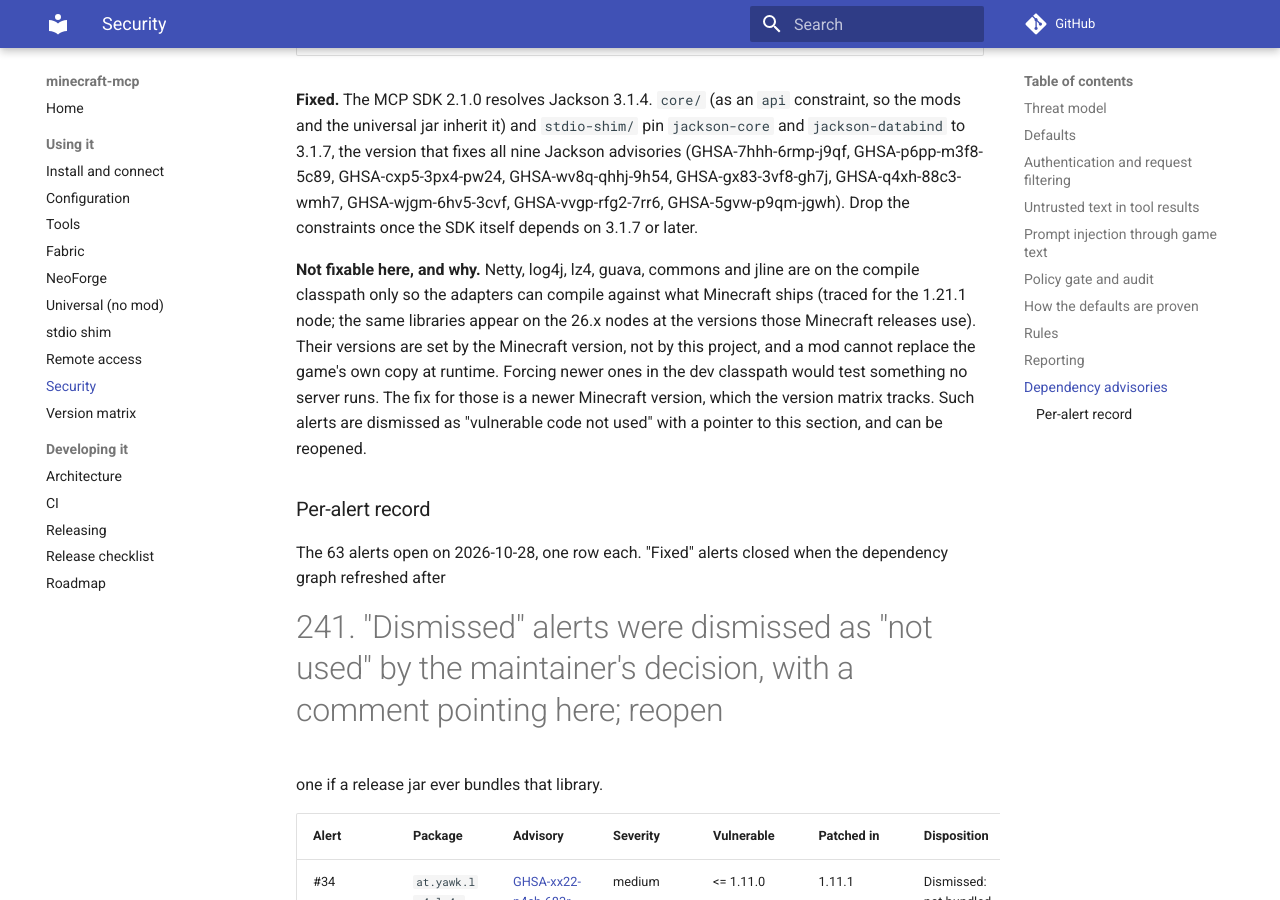
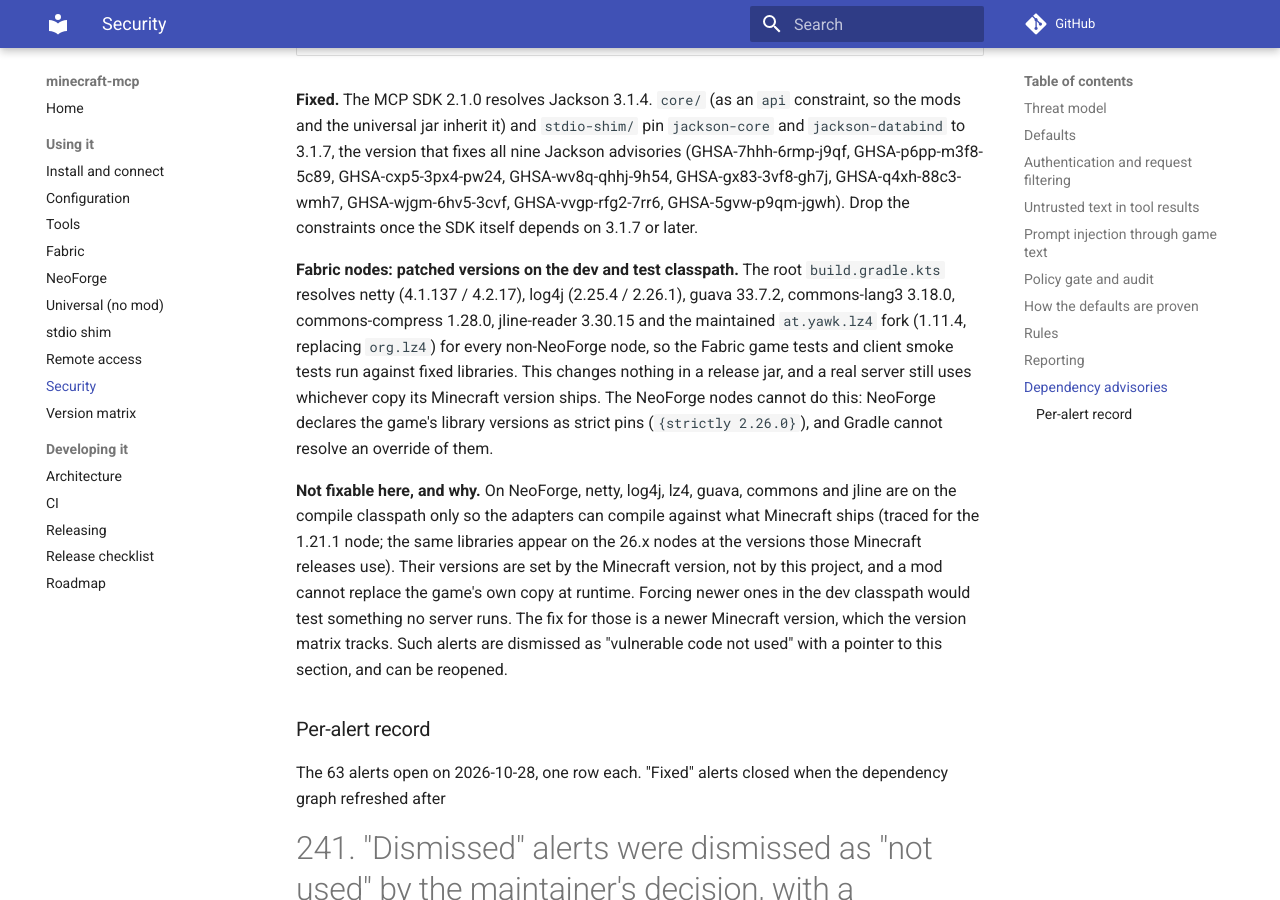
Before and after one commit to aomarai/minecraft-mcp, an MkDocs documentation site: the page built from docs/security.md, in a window 1280 px wide and 900 px high, scrolled down 6868 px. Built offline with MkDocs 1.6.1 and Material for MkDocs 9.7.7, drawn with Linux system fonts in a browser that asks for light colours; comment, search, counter and statistics services are not loaded.

Commit message:
Build and test the Fabric nodes against patched Minecraft library versions
Overrides netty, log4j, guava, commons-lang3, commons-compress, jline and lz4 on the
non-NeoForge dev and test classpath. NeoForge pins the game's versions strictly, so
its nodes are unchanged. Documented in docs/security.md.

Co-Authored-By: Claude Sonnet 5.5 <noreply@anthropic.com>

```diff
--- a/docs/security.md
+++ b/docs/security.md
@@ -209,7 +209,14 @@ fixes all nine Jackson advisories (GHSA-7hhh-6rmp-j9qf, GHSA-p6pp-m3f8-5c89, GHS
 GHSA-wv8q-qhhj-9h54, GHSA-gx83-3vf8-gh7j, GHSA-q4xh-88c3-wmh7, GHSA-wjgm-6hv5-3cvf, GHSA-vvgp-rfg2-7rr6,
 GHSA-5gvw-p9qm-jgwh). Drop the constraints once the SDK itself depends on 3.1.7 or later.
 
-**Not fixable here, and why.** Netty, log4j, lz4, guava, commons and jline are on the compile classpath only so the
+**Fabric nodes: patched versions on the dev and test classpath.** The root `build.gradle.kts` resolves netty
+(4.1.137 / 4.2.17), log4j (2.25.4 / 2.26.1), guava 33.7.2, commons-lang3 3.18.0, commons-compress 1.28.0, jline-reader
+3.30.15 and the maintained `at.yawk.lz4` fork (1.11.4, replacing `org.lz4`) for every non-NeoForge node, so
+the Fabric game tests and client smoke tests run against fixed libraries. This changes nothing in a release jar, and
+a real server still uses whichever copy its Minecraft version ships. The NeoForge nodes cannot do this: NeoForge declares
+the game's library versions as strict pins (`{strictly 2.26.0}`), and Gradle cannot resolve an override of them.
+
+**Not fixable here, and why.** On NeoForge, netty, log4j, lz4, guava, commons and jline are on the compile classpath only so the
 adapters can compile against what Minecraft ships (traced for the 1.21.1 node; the same libraries appear on the 26.x
 nodes at the versions those Minecraft releases use). Their versions are set by the Minecraft version, not by this project,
 and a mod cannot replace the game's own copy at runtime. Forcing newer ones in the dev classpath would test something
```
Also changed, not shown: 2 other files.
